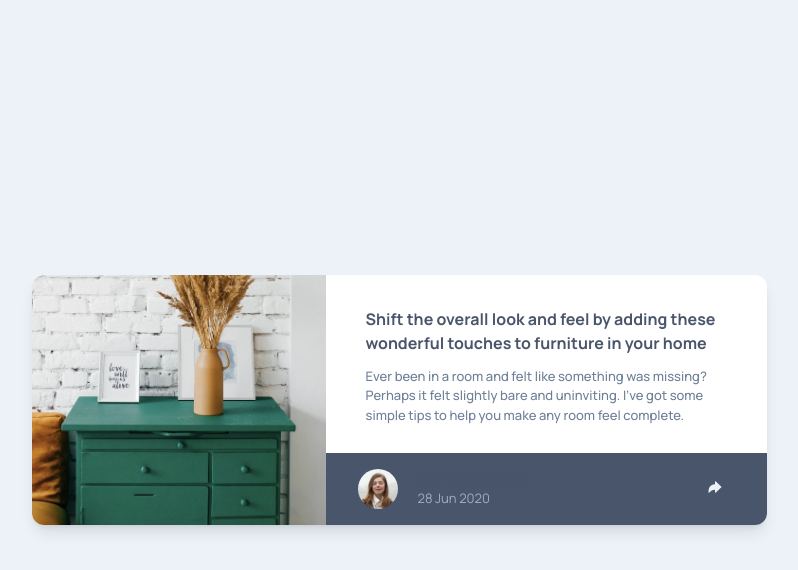
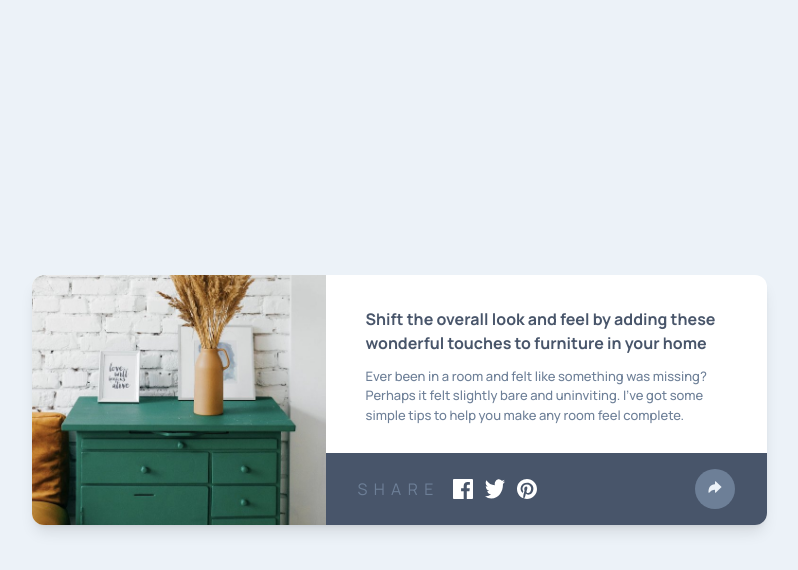
Before and after one commit to lost50U1/article-preview-component-master, a website: page src/index.html in a window 1280 px wide. Both pictures are taken after a click on the button 955 px from the left and 489 px from the top of the page. Shown: the whole page, without its empty margins (241-1039 px from the left). Drawn offline with nearby package versions, Linux system fonts and the light colour scheme.

Commit message:
first stage

```diff
--- a/src/js/main.js
+++ b/src/js/main.js
@@ -3,30 +3,30 @@ const footerContainer = document.getElementById("footer");
 
 btn.addEventListener("click", () => {
   footerContainer.style.display = "none";
+  /* create two variables with 1 with mobile layout 2 with desktop layout and make it check for sm: class with if else
+    method two create two footers with different id and create another footer variable
+    and improving it instead of using template literal make two footers one for mobile and one for
+    desktop on the html and make it none and block with js and by adding hidden class using tailwind*/
   footerContainer.innerHTML = `
-  <div id="footer">
-        <div class="flex justify-between items-center w-full bg-VeryDarkGrayishBlue px-8 py-4">
+ <div id="footer">
+        <div
+          class="flex justify-between items-center w-full bg-VeryDarkGrayishBlue px-8 py-4"
+        >
           <div class="flex items-center gap-5">
             <div>
-              <img
-                class="rounded-full h-auto w-10"
-                src="images/avatar-michelle.jpg"
-                alt=""
-              />
+              <p class="text-DesaturatedDarkBlue">S&nbsp;&nbsp;H&nbsp;&nbsp;A&nbsp;&nbsp;R&nbsp;&nbsp;E</p>
             </div>
-
-            <div class="text-[13px]">
-              <p class="font-bold text-VeryDarkGrayishBlue">
-                Michelle Appleton
-              </p>
-              <p class="text-GrayishBlue">28 Jun 2020</p>
+            <div class="flex gap-3">
+              <img src="images/icon-facebook.svg" alt="" />
+              <img src="images/icon-twitter.svg" alt="" />
+              <img src="images/icon-pinterest.svg" alt="" />
             </div>
           </div>
           <div>
             <button
               id="btn"
               type="button"
-              class="bg-VeryDarkGrayishBlue px-3 py-2 rounded-full"
+              class="bg-DesaturatedDarkBlue px-3 py-2 rounded-full"
             >
               <ion-icon
                 class="text-LightGrayishBlue"
@@ -34,7 +34,7 @@ btn.addEventListener("click", () => {
               ></ion-icon>
             </button>
           </div>
-          </div>
-        </div>`;
+        </div>
+      </div>`;
   footerContainer.style.display = "block";
 });
```
Also changed, not shown: src/css/styles.css.
